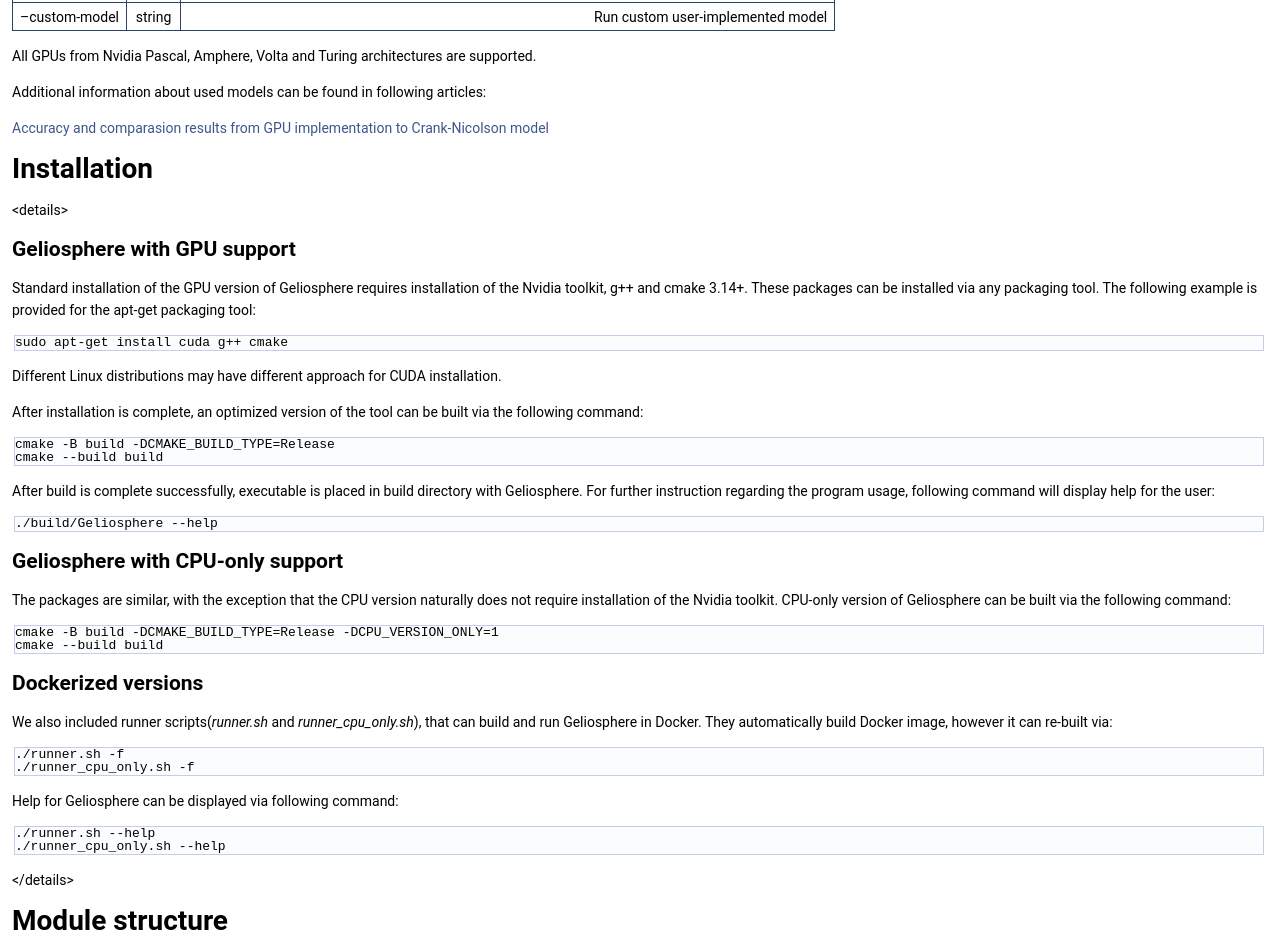
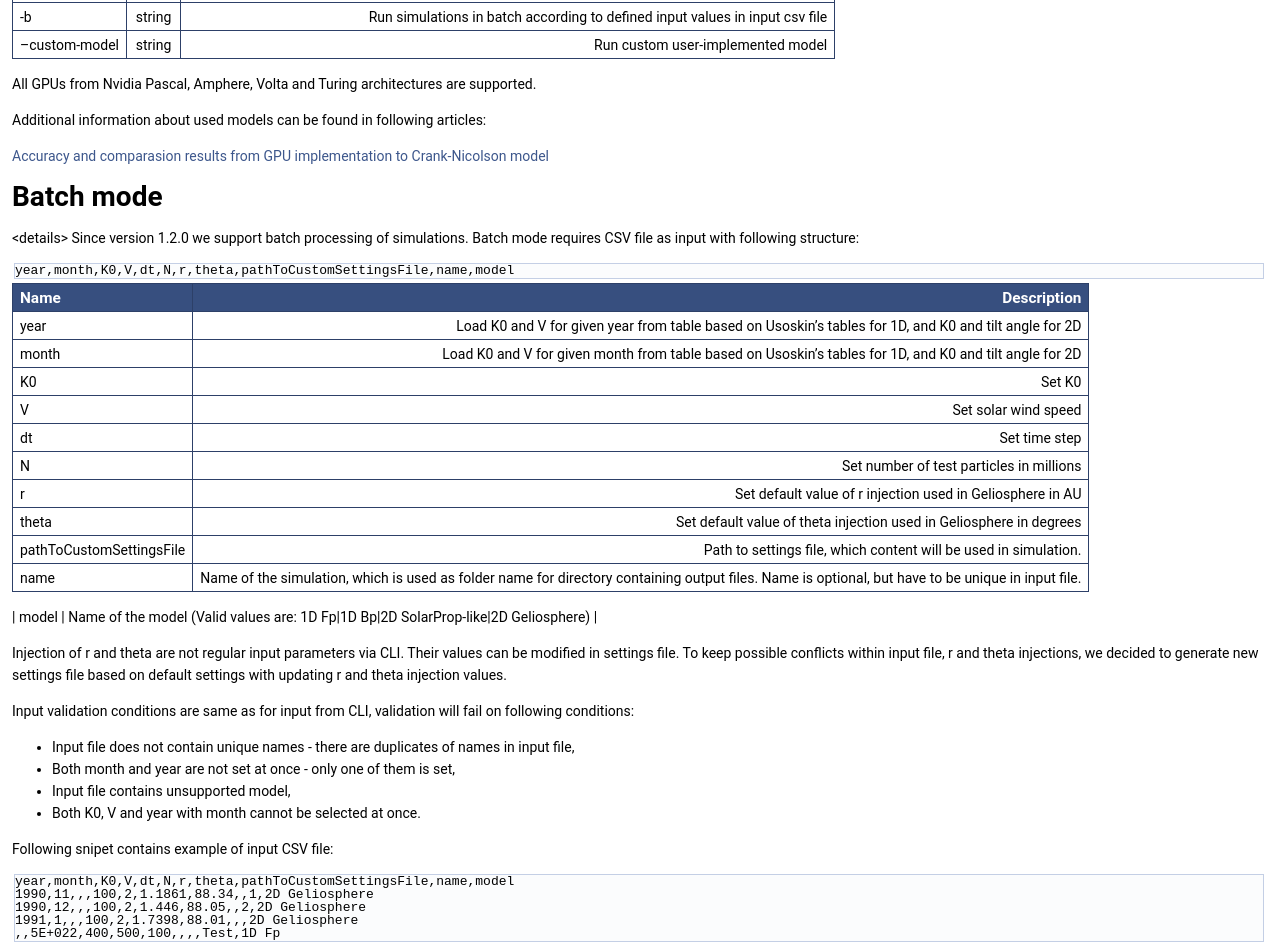
Before and after one commit to msolanik/Geliosphere, a plain HTML site: page index.html in a window 1280 px wide. Shown: the part 684-1632 px from the top of the page. Drawn offline with Linux system fonts and the light colour scheme.

Commit message:
deploy: 7ab3b9aefefeedb4af09a585512532a5dfa4a87e

```diff
--- a/index.html
+++ b/index.html
@@ -101,12 +101,53 @@ $(function() {
 <tr class="markdownTableRowOdd">
 <td class="markdownTableBodyLeft">-s   </td><td class="markdownTableBodyCenter">string   </td><td class="markdownTableBodyRight">Set path to settings toml file (default Settings.tml in root folder)    </td></tr>
 <tr class="markdownTableRowEven">
+<td class="markdownTableBodyLeft">-b   </td><td class="markdownTableBodyCenter">string   </td><td class="markdownTableBodyRight">Run simulations in batch according to defined input values in input csv file    </td></tr>
+<tr class="markdownTableRowOdd">
 <td class="markdownTableBodyLeft">&ndash;custom-model   </td><td class="markdownTableBodyCenter">string   </td><td class="markdownTableBodyRight">Run custom user-implemented model   </td></tr>
 </table>
 <p>All GPUs from Nvidia Pascal, Amphere, Volta and Turing architectures are supported.</p>
 <p>Additional information about used models can be found in following articles:</p>
 <p><a href="https://pos.sissa.it/395/1320/pdf">Accuracy and comparasion results from GPU implementation to Crank-Nicolson model</a></p>
-<h1>Installation</h1>
+<h1>Batch mode</h1>
+<p>&lt;details&gt; Since version 1.2.0 we support batch processing of simulations. Batch mode requires CSV file as input with following structure: </p><div class="fragment"><div class="line">year,month,K0,V,dt,N,r,theta,pathToCustomSettingsFile,name,model</div>
+</div><!-- fragment --><table class="markdownTable">
+<tr class="markdownTableHead">
+<th class="markdownTableHeadLeft">Name   </th><th class="markdownTableHeadRight">Description    </th></tr>
+<tr class="markdownTableRowOdd">
+<td class="markdownTableBodyLeft">year   </td><td class="markdownTableBodyRight">Load K0 and V for given year from table based on Usoskin’s tables for 1D, and K0 and tilt angle for 2D    </td></tr>
+<tr class="markdownTableRowEven">
+<td class="markdownTableBodyLeft">month   </td><td class="markdownTableBodyRight">Load K0 and V for given month from table based on Usoskin’s tables for 1D, and K0 and tilt angle for 2D    </td></tr>
+<tr class="markdownTableRowOdd">
+<td class="markdownTableBodyLeft">K0   </td><td class="markdownTableBodyRight">Set K0    </td></tr>
+<tr class="markdownTableRowEven">
+<td class="markdownTableBodyLeft">V   </td><td class="markdownTableBodyRight">Set solar wind speed    </td></tr>
+<tr class="markdownTableRowOdd">
+<td class="markdownTableBodyLeft">dt   </td><td class="markdownTableBodyRight">Set time step    </td></tr>
+<tr class="markdownTableRowEven">
+<td class="markdownTableBodyLeft">N   </td><td class="markdownTableBodyRight">Set number of test particles in millions    </td></tr>
+<tr class="markdownTableRowOdd">
+<td class="markdownTableBodyLeft">r   </td><td class="markdownTableBodyRight">Set default value of r injection used in Geliosphere in AU    </td></tr>
+<tr class="markdownTableRowEven">
+<td class="markdownTableBodyLeft">theta   </td><td class="markdownTableBodyRight">Set default value of theta injection used in Geliosphere in degrees    </td></tr>
+<tr class="markdownTableRowOdd">
+<td class="markdownTableBodyLeft">pathToCustomSettingsFile   </td><td class="markdownTableBodyRight">Path to settings file, which content will be used in simulation.    </td></tr>
+<tr class="markdownTableRowEven">
+<td class="markdownTableBodyLeft">name   </td><td class="markdownTableBodyRight">Name of the simulation, which is used as folder name for directory containing output files. Name is optional, but have to be unique in input file.   </td></tr>
+</table>
+<p>| model | Name of the model (Valid values are: 1D Fp|1D Bp|2D SolarProp-like|2D Geliosphere) |</p>
+<p>Injection of r and theta are not regular input parameters via CLI. Their values can be modified in settings file. To keep possible conflicts within input file, r and theta injections, we decided to generate new settings file based on default settings with updating r and theta injection values.</p>
+<p>Input validation conditions are same as for input from CLI, validation will fail on following conditions:</p><ul>
+<li>Input file does not contain unique names - there are duplicates of names in input file,</li>
+<li>Both month and year are not set at once - only one of them is set,</li>
+<li>Input file contains unsupported model,</li>
+<li>Both K0, V and year with month cannot be selected at once.</li>
+</ul>
+<p>Following snipet contains example of input CSV file: </p><div class="fragment"><div class="line">year,month,K0,V,dt,N,r,theta,pathToCustomSettingsFile,name,model</div>
+<div class="line">1990,11,,,100,2,1.1861,88.34,,1,2D Geliosphere</div>
+<div class="line">1990,12,,,100,2,1.446,88.05,,2,2D Geliosphere</div>
+<div class="line">1991,1,,,100,2,1.7398,88.01,,,2D Geliosphere</div>
+<div class="line">,,5E+022,400,500,100,,,,Test,1D Fp</div>
+</div><!-- fragment --><h1>Installation</h1>
 <p>&lt;details&gt;</p>
 <h2>Geliosphere with GPU support</h2>
 <p>Standard installation of the GPU version of Geliosphere requires installation of the Nvidia toolkit, g++ and cmake 3.14+. These packages can be installed via any packaging tool. The following example is provided for the apt-get packaging tool: </p><div class="fragment"><div class="line">sudo apt-get install cuda g++ cmake</div>
@@ -170,6 +211,7 @@ $(function() {
 <div class="line">│    </div>
 <div class="line">└───include</div>
 <div class="line">|   |   AbstractAlgorithm.hpp</div>
+<div class="line">|   |   BatchRun.hpp</div>
 <div class="line">|   |   OneDimensionBpAlgorithm.hpp</div>
 <div class="line">|   |   OneDimensionBpResults.hpp</div>
 <div class="line">|   |   OneDimensionFpAlgorithm.hpp</div>
@@ -180,6 +222,7 @@ $(function() {
 <div class="line">|   |   TwoDimensionBpResults.hpp</div>
 <div class="line">└───src</div>
 <div class="line">    |   AbstractAlgorithm.cpp</div>
+<div class="line">    |   BatchRun.cpp</div>
 <div class="line">    |   OneDimensionBpAlgorithm.cpp</div>
 <div class="line">    |   OneDimensionBpResults.cpp</div>
 <div class="line">    |   OneDimensionFpAlgorithm.cpp</div>
@@ -190,6 +233,7 @@ $(function() {
 </div><!-- fragment --><p><b>Algorithm</b> module contains following source files:</p>
 <ul>
 <li><b>AbstractAlgorithm.hpp</b> - Header file of abstract definition for algorithm.</li>
+<li><b>BatchRun.hpp</b> - Header file of implementation of batch run mode.</li>
 <li><b>OneDimensionBpAlgorithm.hpp</b> - Header file of implementation of 1D B-p model</li>
 <li><b>OneDimensionBpResults.hpp</b> - Header file of implementation of 1D B-p model analyzer for output data.</li>
 <li><b>OneDimensionFpAlgorithm.hpp</b> - Header file of implementation of 1D F-p model</li>
@@ -199,9 +243,10 @@ $(function() {
 <li><b>SolarPropLikeAlgorithm.hpp</b> - Header file of implementation of SolarProp-like 2D B-p model.</li>
 <li><b>TwoDimensionBpResults.hpp</b> - Header file of implementation of 2D B-p model analyzer for output data.</li>
 <li><b>AbstractAlgorithm.cpp</b> - Source file of abstract definition for algorithm.</li>
-<li><b>OneDimensionBpAlgorithm.cpp</b> - Source file of implementation of 1D B-p model</li>
+<li><b>BatchRun.cpp</b> - Source file of implementation of batch run mode.</li>
+<li><b>OneDimensionBpAlgorithm.cpp</b> - Source file of implementation of 1D B-p model.</li>
 <li><b>OneDimensionBpResults.cpp</b> - Source file of implementation of 1D B-p model analyzer for output data.</li>
-<li><b>OneDimensionFpAlgorithm.cpp</b> - Source file of implementation of 1D F-p model</li>
+<li><b>OneDimensionFpAlgorithm.cpp</b> - Source file of implementation of 1D F-p model.</li>
 <li><b>OneDimensionFpResults.cpp</b> - Source file of implementation of 1D F-p model analyzer for output data.</li>
 <li><b>GeliosphereAlgorithm.cpp</b> - Source file of implementation of Geliosphere 2D B-p model.</li>
 <li><b>SolarPropLikeAlgorithm.cpp</b> - Source file of implementation of SolarProp-like 2D B-p model.</li>
@@ -231,21 +276,25 @@ $(function() {
 <div class="fragment"><div class="line">Input</div>
 <div class="line">│    </div>
 <div class="line">└───include</div>
+<div class="line">|   |   InputValidation.hpp</div>
 <div class="line">|   |   MeasureValuesTransformation.hpp</div>
 <div class="line">|   |   ParamsCarrier.hpp</div>
 <div class="line">|   |   ParseParams.hpp</div>
 <div class="line">|   |   TomlSettings.hpp</div>
 <div class="line">└───src</div>
+<div class="line">    |   InputValidation.cpp</div>
 <div class="line">    |   MeasureValuesTransformation.cpp</div>
 <div class="line">    |   ParamsCarrier.cpp</div>
 <div class="line">    |   ParseParams.cpp</div>
 <div class="line">    |   TomlSettings.cpp</div>
 </div><!-- fragment --><p><b>Input</b> module contains following source files:</p>
 <ul>
+<li><b>InputValidation.hpp</b> - Header file for class representing validation of input into Geliosphere.</li>
 <li><b>MeasureValuesTransformation.hpp</b> - Header file for class representing extraction of measured parameters for simulation from table.</li>
 <li><b>ParamsCarrier.hpp</b> - Header file for universal map-like structure.</li>
 <li><b>ParseParams.hpp</b> - Header file of parser of arguments from CLI</li>
 <li><b>TomlSettings.hpp</b> - Header file for class representing parser of values from settings.</li>
+<li><b>InputValidation.cpp</b> - Source file for class representing validation of input into Geliosphere.</li>
 <li><b>MeasureValuesTransformation.cpp</b> - Source file for class representing extraction of measured parameters for simulation from table.</li>
 <li><b>ParamsCarrier.cpp</b> - Source file for universal map-like structure.</li>
 <li><b>ParseParams.cpp</b> - Source file of parser of arguments from CLI</li>
```
